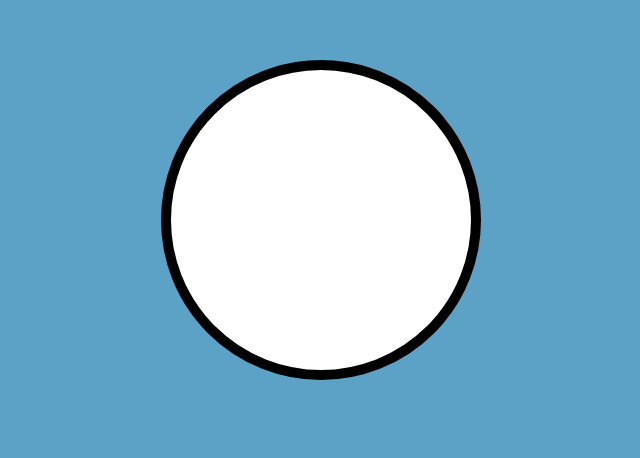
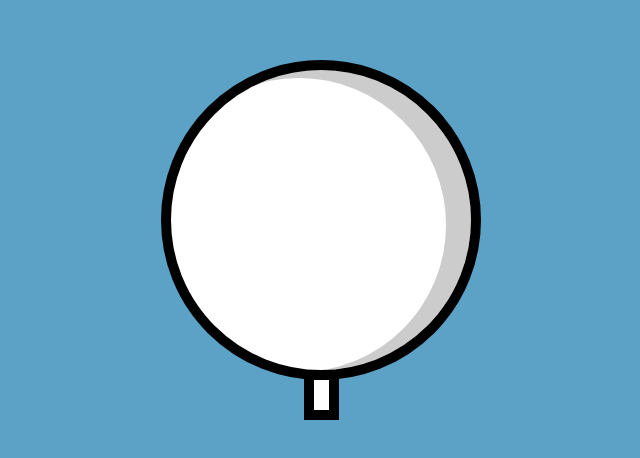
Before and after one commit to ulfat-dawood/css-art, a plain HTML site: page index.html in a window 1280 px wide. Shown: the part 188-646 px from the top of the page, without its empty margins (319-959 px from the left). Drawn offline with Linux system fonts and the light colour scheme.

Commit message:
painting the head

```diff
--- a/css/main.scss
+++ b/css/main.scss
@@ -23,3 +23,24 @@ body{
     justify-content: center;
     align-items:baseline;
 }
+
+//psudo selector
+.head::before{
+    content:"";
+    position: absolute;
+    width:300px;
+    height: 300px;
+    border-radius: 50%;
+    box-shadow: inset -22px 5px 0 3px rgba(0,0,0,.2);//color is black with 20% opacity
+}
+
+.head::after{
+    content:"";
+    position: absolute;
+    width:15px;
+    height: 30px;
+    background: white;
+    margin-top: 300px;
+    border: 10px solid black;
+
+}
```
Also changed, not shown: css/main.css, 1 other file.
